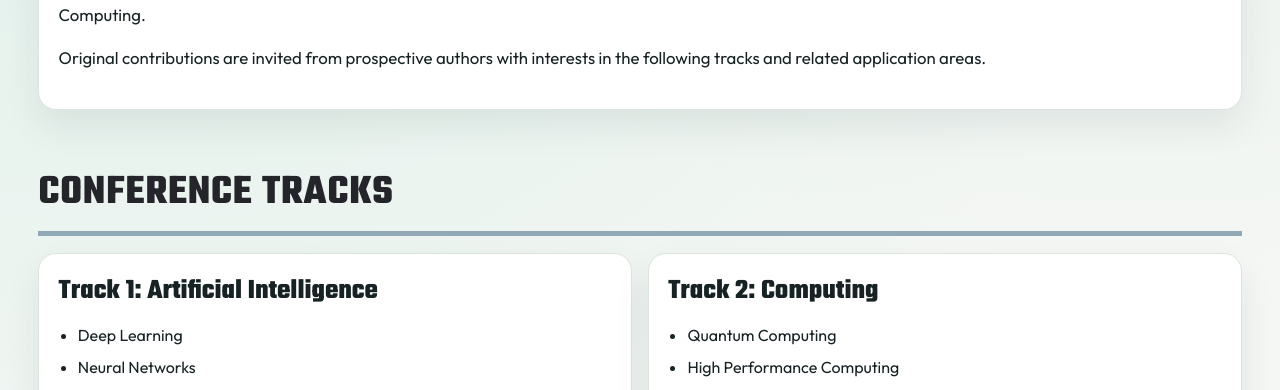
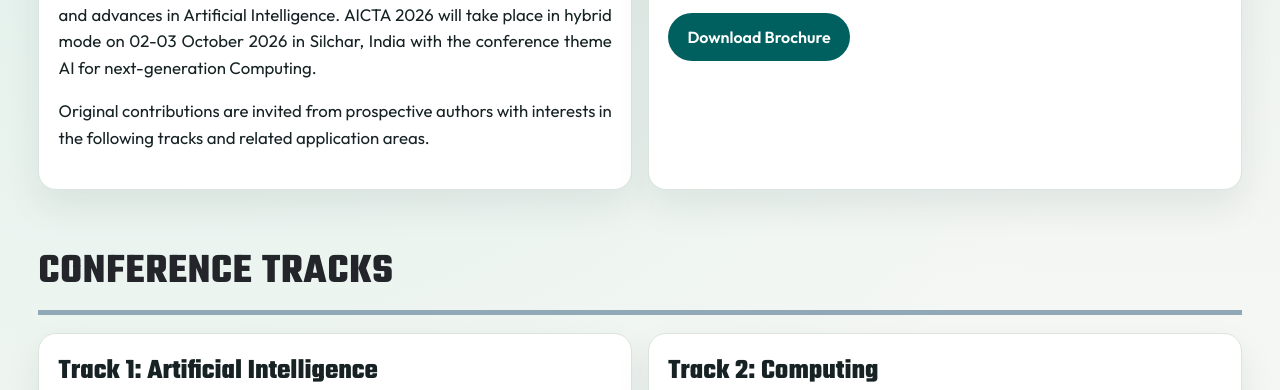
Before and after one commit to webr-111/aicta26_web, a plain HTML site: page call-for-papers.html in a window 1280 px wide. Shown: the part 776-1166 px from the top of the page. Drawn offline with Linux system fonts and the light colour scheme.

Commit message:
Add brochure link card to call for papers page

```diff
--- a/call-for-papers.html
+++ b/call-for-papers.html
@@ -42,14 +42,15 @@
         <h2>4th International Conference on<br />Artificial Intelligence, Computing Technologies, Internet of Things (IoT)<br />and Data Analytics</h2>
         <p>02 - 03 October 2026 | NIT Silchar, India (Hybrid Mode)</p>
         <div class="hero-cta">
-          <a class="btn btn-primary" href="https://drive.google.com/file/d/1hdLTeaHHclI2Znaq7Lx2Nh-82XStPegO/view?usp=sharing" target="_blank" rel="noopener noreferrer">Download Brochure</a>
+          <a class="btn btn-primary" href="call-for-papers.html">Download Brochure</a>
           <a class="btn btn-outline" href="submission.html">Submission Guidelines</a>
         </div>
       </div>
     </section>
 
     <section class="section">
-      <div class="container card cfp-intro">
+      <div class="container split-grid">
+        <article class="card cfp-intro">
           <h2 class="section-head">Call for Papers</h2>
           <p>
             The AICTA 2026 engages academicians, researchers, practitioners, educational developers, and industry leaders to address current challenges and advances in Artificial Intelligence. AICTA 2026 will take place in hybrid mode on 02-03 October 2026 in Silchar, India with the conference theme AI for next-generation Computing.
@@ -57,6 +58,15 @@
           <p>
             Original contributions are invited from prospective authors with interests in the following tracks and related application areas.
           </p>
+        </article>
+
+        <aside class="card">
+          <h2 class="section-head">Conference Brochure</h2>
+          <p>Download the brochure for conference details, important dates, and participation information.</p>
+          <p>
+            <a class="btn btn-primary" href="call-for-papers.html">Download Brochure</a>
+          </p>
+        </aside>
       </div>
     </section>
 
```
Lines whose indentation alone changed are shown as unchanged.
